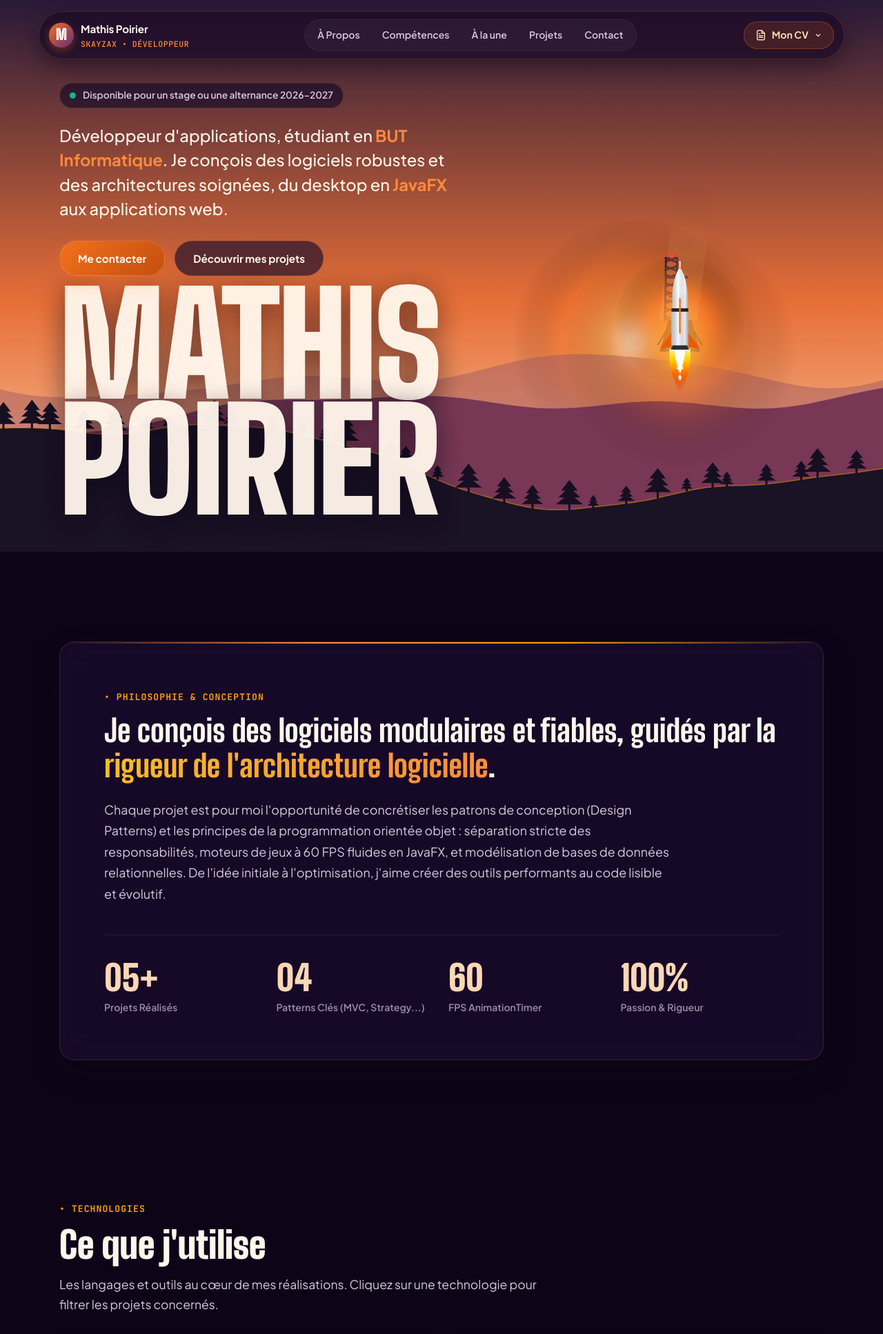
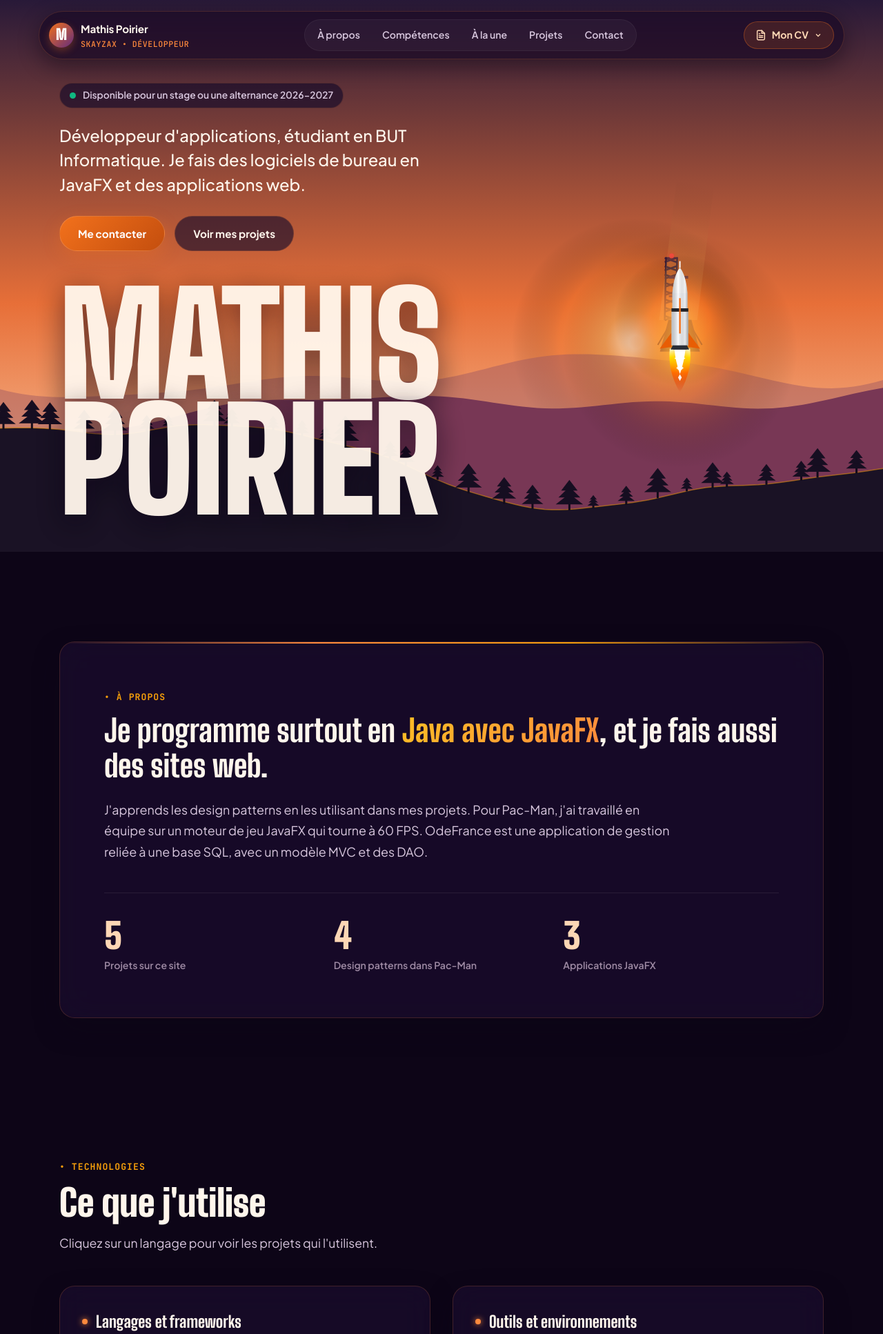
Before and after one commit to SkayZax/site_internet, a PHP site: page / in a window 1280 px wide. Shown: the top 1934 px of the page at 69% size. Run offline with PHP 8.4, Linux system fonts and the light colour scheme; some libraries are stand-ins or nearby versions.

Commit message:
fix: simplifier les textes du site

```diff
--- a/index.html
+++ b/index.html
@@ -3,14 +3,14 @@
 <head>
   <meta charset="utf-8">
   <meta name="viewport" content="width=device-width, initial-scale=1.0">
-  <title>Mathis Poirier (SkayZax) — Développeur d'applications & Web</title>
-  <meta name="description" content="Portfolio de Mathis Poirier (SkayZax), étudiant en BUT Informatique. Développeur d'applications JavaFX, Python et Web. Architecture logicielle et Design Patterns.">
+  <title>Mathis Poirier (SkayZax), développeur d'applications et web</title>
+  <meta name="description" content="Portfolio de Mathis Poirier (SkayZax), étudiant en BUT Informatique. Jeux et applications en JavaFX, sites web et un outil en Python.">
   <meta name="theme-color" content="#E26823">
 
   <!-- Open Graph -->
   <meta property="og:type" content="website">
-  <meta property="og:title" content="Mathis Poirier — Développeur d'applications & Web">
-  <meta property="og:description" content="Étudiant en BUT Informatique passionné par l'architecture logicielle, JavaFX, Python et le web.">
+  <meta property="og:title" content="Mathis Poirier, développeur d'applications et web">
+  <meta property="og:description" content="Étudiant en BUT Informatique. Mes projets en JavaFX, en Python et pour le web.">
 
   <!-- Polices Google Fonts & Devicons -->
   <link rel="preconnect" href="https://fonts.googleapis.com">
@@ -44,7 +44,7 @@
       </button>
 
       <div class="nav-menu" id="nav-menu">
-        <a class="nav-link" href="#a-propos">À Propos</a>
+        <a class="nav-link" href="#a-propos">À propos</a>
         <a class="nav-link" href="#competences">Compétences</a>
         <a class="nav-link" href="#a-la-une">À la une</a>
         <a class="nav-link" href="#projets">Projets</a>
@@ -60,12 +60,10 @@
           </button>
           <div class="cv-dropdown" role="menu">
             <a class="cv-dropdown-item" href="https://skayzax.fr/cv/cv-fr.pdf" target="_blank" rel="noopener" role="menuitem">
-              <span>🇫🇷</span>
-              <span>CV — Version Française</span>
+              <span>CV en français</span>
             </a>
             <a class="cv-dropdown-item" href="https://skayzax.fr/cv/cv-ang.pdf" target="_blank" rel="noopener" role="menuitem">
-              <span>🇬🇧</span>
-              <span>CV — English Version</span>
+              <span>CV en anglais</span>
             </a>
           </div>
         </div>
@@ -79,16 +77,16 @@
       <div class="hero-intro">
         <div class="hero-status">
           <span class="status-dot" aria-hidden="true"></span>
-          <span>Disponible pour un stage ou une alternance 2026–2027</span>
+          <span>Disponible pour un stage ou une alternance 2026-2027</span>
         </div>
 
         <p class="hero-lede">
-          Développeur d'applications, étudiant en <strong>BUT Informatique</strong>. Je conçois des logiciels robustes et des architectures soignées, du desktop en <strong>JavaFX</strong> aux applications web.
+          Développeur d'applications, étudiant en BUT Informatique. Je fais des logiciels de bureau en JavaFX et des applications web.
         </p>
 
         <div class="hero-actions">
           <a class="btn btn-primary" href="#contact">Me contacter</a>
-          <a class="btn btn-ghost" href="#projets">Découvrir mes projets</a>
+          <a class="btn btn-ghost" href="#projets">Voir mes projets</a>
         </div>
       </div>
 
@@ -103,30 +101,26 @@
     <!-- Section À Propos & Métriques -->
     <section class="about-section container" id="a-propos" aria-labelledby="about-title">
       <div class="about-card">
-        <span class="section-label">• Philosophie & Conception</span>
+        <span class="section-label">• À propos</span>
         <h2 id="about-title" class="about-lead">
-          Je conçois des logiciels modulaires et fiables, guidés par la <span>rigueur de l'architecture logicielle</span>.
+          Je programme surtout en <span>Java avec JavaFX</span>, et je fais aussi des sites web.
         </h2>
         <p class="about-text">
-          Chaque projet est pour moi l'opportunité de concrétiser les patrons de conception (Design Patterns) et les principes de la programmation orientée objet : séparation stricte des responsabilités, moteurs de jeux à 60 FPS fluides en JavaFX, et modélisation de bases de données relationnelles. De l'idée initiale à l'optimisation, j'aime créer des outils performants au code lisible et évolutif.
+          J'apprends les design patterns en les utilisant dans mes projets. Pour Pac-Man, j'ai travaillé en équipe sur un moteur de jeu JavaFX qui tourne à 60 FPS. OdeFrance est une application de gestion reliée à une base SQL, avec un modèle MVC et des DAO.
         </p>
 
         <div class="about-stats">
           <div class="stat-item">
-            <span class="stat-num">05+</span>
-            <span class="stat-label">Projets Réalisés</span>
+            <span class="stat-num">5</span>
+            <span class="stat-label">Projets sur ce site</span>
           </div>
           <div class="stat-item">
-            <span class="stat-num">04</span>
-            <span class="stat-label">Patterns Clés (MVC, Strategy...)</span>
+            <span class="stat-num">4</span>
+            <span class="stat-label">Design patterns dans Pac-Man</span>
           </div>
           <div class="stat-item">
-            <span class="stat-num">60</span>
-            <span class="stat-label">FPS AnimationTimer</span>
-          </div>
-          <div class="stat-item">
-            <span class="stat-num">100%</span>
-            <span class="stat-label">Passion & Rigueur</span>
+            <span class="stat-num">3</span>
+            <span class="stat-label">Applications JavaFX</span>
           </div>
         </div>
       </div>
@@ -138,7 +132,7 @@
         <span class="section-label">• Technologies</span>
         <h2 id="skills-title" class="section-title">Ce que j'utilise</h2>
         <p class="section-desc">
-          Les langages et outils au cœur de mes réalisations. Cliquez sur une technologie pour filtrer les projets concernés.
+          Cliquez sur un langage pour voir les projets qui l'utilisent.
         </p>
       </div>
 
@@ -166,10 +160,10 @@
     <!-- Section Projets à la Une (Featured) -->
     <section class="featured-section container" id="a-la-une" aria-labelledby="featured-title">
       <div class="section-header">
-        <span class="section-label">• Réalisations Majeures</span>
+        <span class="section-label">• À la une</span>
         <h2 id="featured-title" class="section-title">Ce que j'ai construit</h2>
         <p class="section-desc">
-          Trois projets phares pour commencer, mettant à l'épreuve l'architecture logicielle et l'expérience utilisateur.
+          Trois projets universitaires faits en JavaFX.
         </p>
       </div>
 
@@ -181,10 +175,10 @@
     <!-- Section Tous les Projets & Filtres -->
     <section class="all-projects-section container" id="projets" aria-labelledby="projects-title">
       <div class="section-header">
-        <span class="section-label">• Catalogue Complet</span>
+        <span class="section-label">• Catalogue</span>
         <h2 id="projects-title" class="section-title">Tous les projets</h2>
         <p class="section-desc">
-          Explorez l'ensemble de mes travaux selon la plateforme, le cadre ou la technologie.
+          Les filtres permettent de trier par plateforme, par cadre ou par technologie.
         </p>
       </div>
 
@@ -246,10 +240,10 @@
       <div class="contact-layout">
         <div class="contact-info">
           <div>
-            <span class="section-label">• Échangeons</span>
-            <h2 id="contact-title" class="contact-info-title">Travaillons ensemble.</h2>
+            <span class="section-label">• Contact</span>
+            <h2 id="contact-title" class="contact-info-title">Me contacter</h2>
             <p class="contact-info-desc">
-              Une opportunité de stage, d'alternance ou une question technique sur l'un de mes projets ? Écrivez-moi directement, je réponds rapidement.
+              Vous proposez un stage ou une alternance, ou vous avez une question sur un de mes projets ? Écrivez-moi, je réponds rapidement.
             </p>
 
             <div class="contact-channels">
@@ -297,18 +291,18 @@
 
         <form class="contact-form" id="contact-form" novalidate>
           <div class="form-group">
-            <label class="form-label" for="cf-name">Votre Nom ou Entreprise</label>
+            <label class="form-label" for="cf-name">Votre nom ou entreprise</label>
             <input class="form-input" id="cf-name" name="name" placeholder="Ex: Jean Dupont" required autocomplete="name">
           </div>
 
           <div class="form-group">
-            <label class="form-label" for="cf-email">Votre Adresse Email</label>
+            <label class="form-label" for="cf-email">Votre adresse email</label>
             <input class="form-input" id="cf-email" name="email" type="email" placeholder="Ex: jean.dupont@entreprise.com" required autocomplete="email">
           </div>
 
           <div class="form-group">
-            <label class="form-label" for="cf-msg">Votre Message</label>
-            <textarea class="form-textarea" id="cf-msg" name="message" placeholder="Votre opportunité de stage, alternance ou votre message..." required></textarea>
+            <label class="form-label" for="cf-msg">Votre message</label>
+            <textarea class="form-textarea" id="cf-msg" name="message" placeholder="Votre proposition de stage ou d'alternance, ou votre question" required></textarea>
           </div>
 
           <!-- Piège anti-spam : invisible, un humain ne le coche jamais -->
@@ -319,7 +313,7 @@
               <span>Envoyer le message</span>
             </button>
             <p class="form-hint">
-              Après l'envoi, observez la fusée dans le ciel : allumage des moteurs principaux et transmission directe de votre message.
+              Après l'envoi, regardez la fusée dans le ciel, ses moteurs s'allument.
             </p>
           </div>
 
@@ -343,15 +337,15 @@
 
         <p class="modal-desc" id="modal-long-desc"></p>
 
-        <h4 class="modal-section-title">Points Forts & Fonctionnalités Clés</h4>
+        <h4 class="modal-section-title">Fonctionnalités</h4>
         <ul class="modal-highlights" id="modal-highlights-list"></ul>
 
         <div id="modal-patterns-wrap">
-          <h4 class="modal-section-title">Patrons de Conception Appliqués</h4>
+          <h4 class="modal-section-title">Design patterns</h4>
           <div class="modal-patterns" id="modal-patterns-list"></div>
         </div>
 
-        <h4 class="modal-section-title">Technologies Utilisées</h4>
+        <h4 class="modal-section-title">Technologies</h4>
         <div class="modal-tags" id="modal-tech-list" style="display:flex; flex-wrap:wrap; gap:8px;"></div>
 
         <div class="modal-actions">
@@ -375,7 +369,7 @@
     <div class="footer-content">
       <div class="footer-brand">
         <div class="brand-badge" style="width:28px; height:28px; font-size:0.85rem;">M</div>
-        <span>© 2026 Mathis Poirier (SkayZax) — Développeur d'applications</span>
+        <span>© 2026 Mathis Poirier (SkayZax), développeur d'applications</span>
       </div>
 
       <div class="footer-socials">
@@ -385,7 +379,7 @@
         <a class="footer-social-link" href="https://www.linkedin.com/in/mathis-poirier1/" target="_blank" rel="noopener" aria-label="LinkedIn de Mathis Poirier">
           <svg width="18" height="18" viewBox="0 0 24 24" fill="currentColor"><path d="M19 3a2 2 0 0 1 2 2v14a2 2 0 0 1-2 2H5a2 2 0 0 1-2-2V5a2 2 0 0 1 2-2h14m-.5 15.5v-5.3a3.26 3.26 0 0 0-3.26-3.26c-.85 0-1.84.52-2.28 1.3v-1.11h-2.79v8.37h2.79v-4.93c0-.77.62-1.4 1.39-1.4a1.4 1.4 0 0 1 1.4 1.4v4.93h2.75M6.46 8.76a1.45 1.45 0 0 0 0-2.9 1.45 1.45 0 0 0 0 2.9m1.37 9.74v-8.37H5.09v8.37z"/></svg>
         </a>
-        <a class="footer-social-link" href="https://skayzax.fr/" target="_blank" rel="noopener" aria-label="Site Web Original SkayZax">
+        <a class="footer-social-link" href="https://skayzax.fr/" target="_blank" rel="noopener" aria-label="Site de Mathis Poirier">
           <svg width="18" height="18" viewBox="0 0 24 24" fill="none" stroke="currentColor" stroke-width="2"><circle cx="12" cy="12" r="10"/><line x1="2" y1="12" x2="22" y2="12"/><path d="M12 2a15.3 15.3 0 0 1 4 10 15.3 15.3 0 0 1-4 10 15.3 15.3 0 0 1-4-10 15.3 15.3 0 0 1 4-10z"/></svg>
         </a>
       </div>
@@ -393,7 +387,7 @@
   </footer>
 
   <!-- Scripts -->
-  <script src="data.js?v=2"></script>
-  <script src="script.js?v=2"></script>
+  <script src="data.js?v=3"></script>
+  <script src="script.js?v=3"></script>
 </body>
 </html>
--- a/styles.css
+++ b/styles.css
@@ -1,5 +1,5 @@
 /* ==========================================================
-   Mathis Poirier (SkayZax) — Portfolio
+   Mathis Poirier (SkayZax), portfolio
    Thème : Crépuscule Alpin, Ciel Ambré & Nuit Étoilée
    Palette Chaude & Vibrante (Ambre, Sunset, Pêche, Violet)
    Micro-interactions Premium (Spotlight, 3D Tilt, Badges)
```
Also changed, not shown: data.js (+40 -40 lines), script.js (+5 -5 lines).
